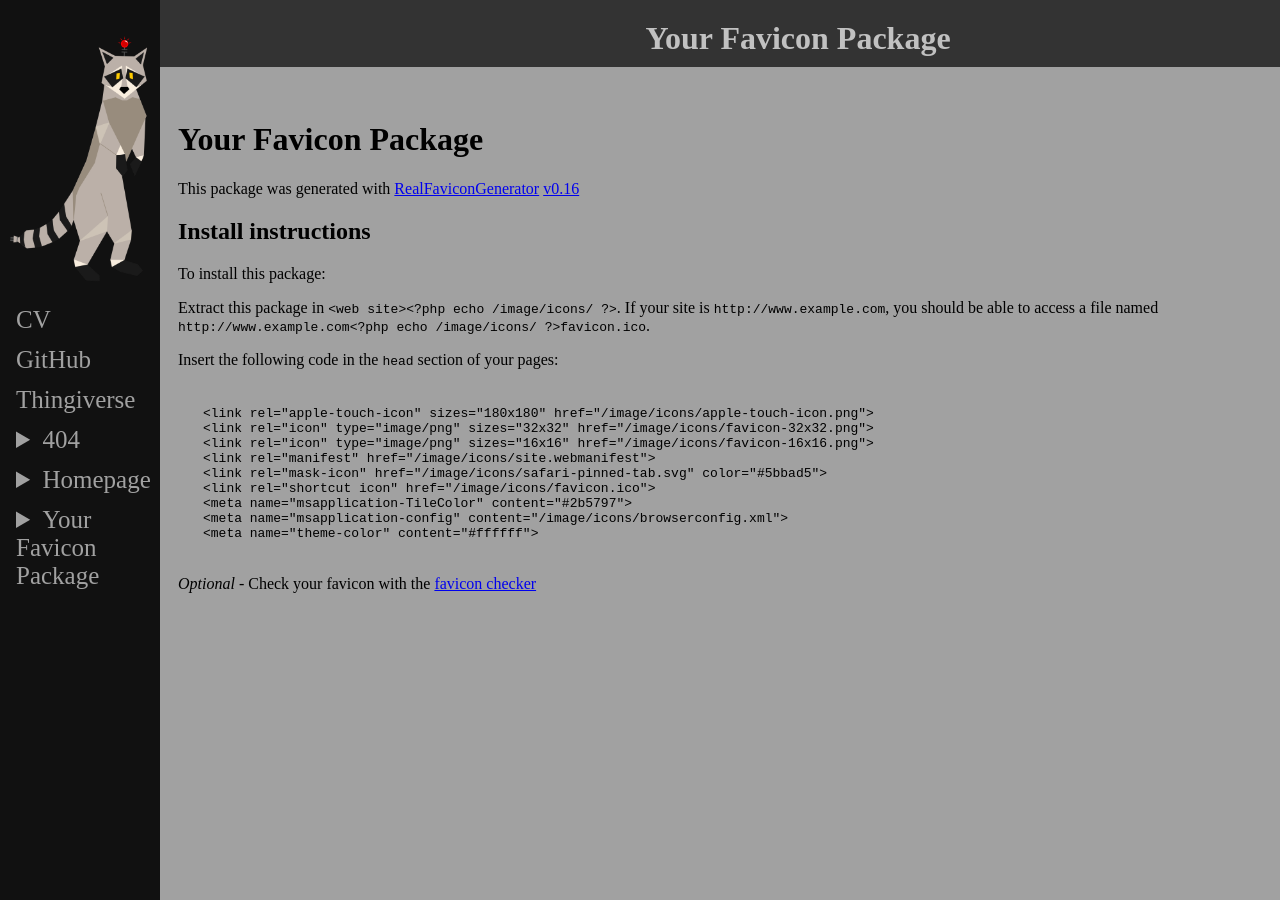
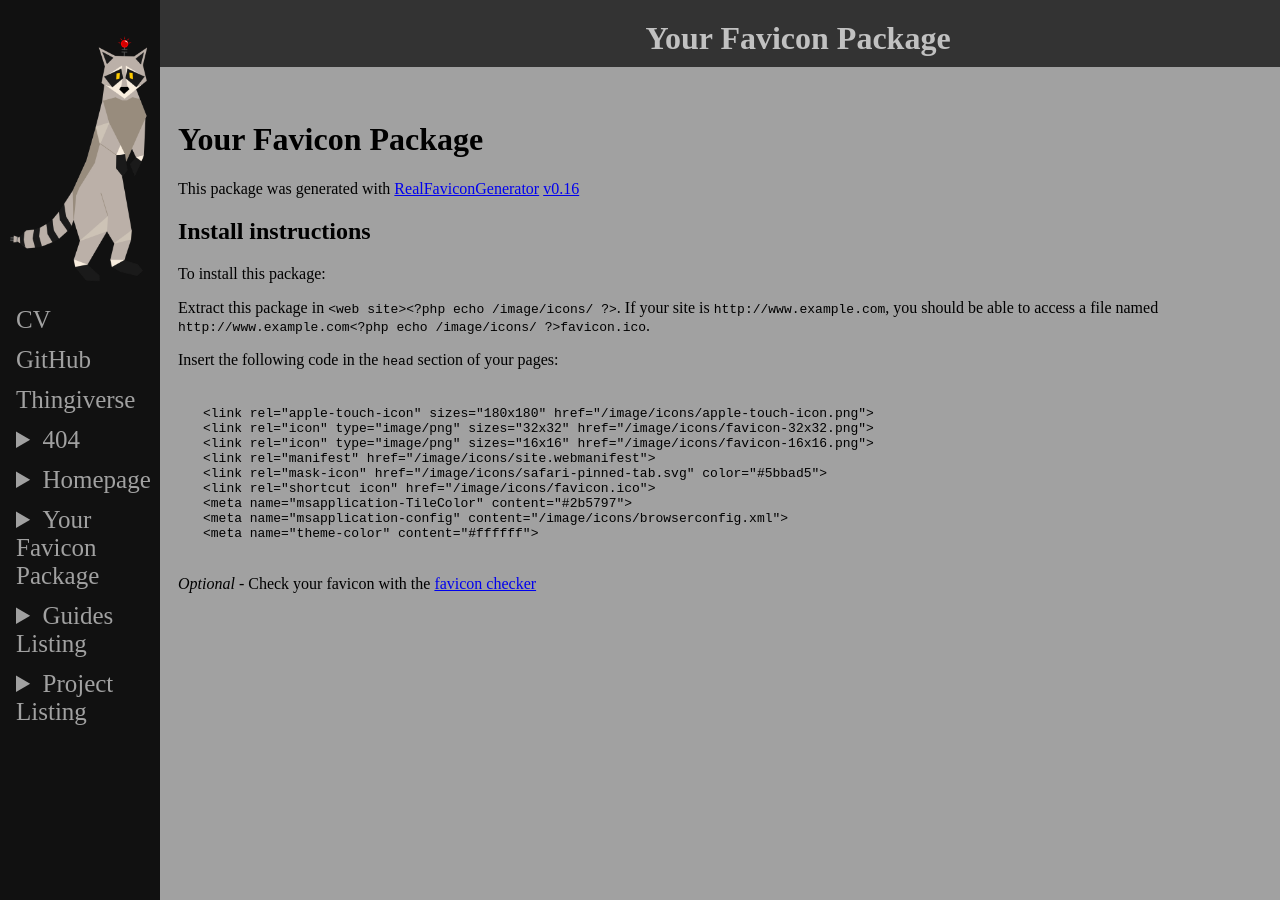
Before and after one commit to reakain/jekyll_test, a Jekyll site: the page built from static/media/icons/README.md, in a window 1280 px wide. Built offline with Jekyll 4.4.1, drawn with Linux system fonts in a browser that asks for light colours; our own code applies the rules of GitHub Pages for plain Markdown files.

```diff
--- a/_config.yml
+++ b/_config.yml
@@ -21,3 +21,15 @@ defaults:
       path: "*.md"
     values:
       layout: "default"
+
+collections:
+  projects:
+    output: true
+    title: Project Listing
+    permalink: /:projects/
+    layout: "default"
+  guides:
+    output: true
+    title: Guides Listing
+    permalink: /:guides/
+    layout: "default"
```
